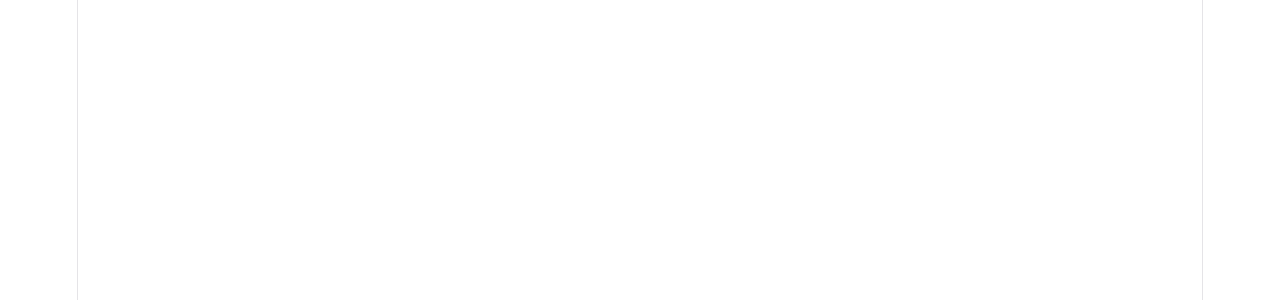
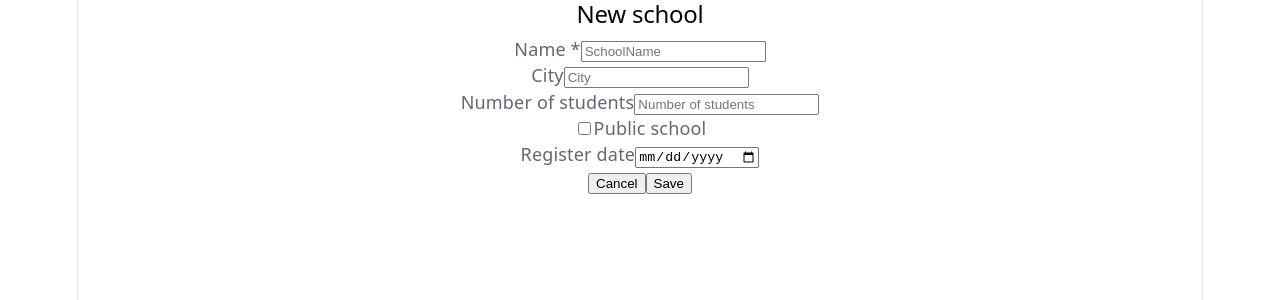
Before and after one commit to JorgeDiezGracia/komorebiFrontend, a React (Vite) app: page /schools/new in a window 1280 px wide. Before the commit this address had no page. Shown: the top 300 px of the page. Built offline with nearby package versions, Linux system fonts and the light colour scheme; sample sign-in values are in the browser's storage.

Commit message:
add school

```diff
--- a/src/App.tsx
+++ b/src/App.tsx
@@ -2,7 +2,9 @@
 import Login from './pages/Login';
 import Register from './pages/Register';
 import Dashboard from './pages/Dashboard';
+import SchoolForm from './pages/SchoolForm';
 import { useAuth } from './context/AuthContext';
+
 
 function PrivateRoute({ children }: { children: React.ReactNode }) {
   const { user, loading } = useAuth();
@@ -23,6 +25,11 @@
         </PrivateRoute>
       } />
       <Route path="/" element={<Navigate to="/login" />} />
+      <Route path="/schools/new" element={
+        <PrivateRoute>
+          <SchoolForm />
+        </PrivateRoute>
+      } />
     </Routes>
   );
 }
--- /dev/null
+++ b/src/pages/SchoolForm.tsx
@@ -0,0 +1,113 @@
+import { useState } from 'react';
+import { useNavigate } from 'react-router-dom';
+import { createSchool } from '../services/schoolService';
+
+export default function SchoolForm() {
+  const navigate = useNavigate();
+
+  const [name, setName] = useState('');
+  const [city, setCity] = useState('');
+  const [students, setStudents] = useState('');
+  const [publicSchool, setPublicSchool] = useState(false);
+  const [registerDate, setRegisterDate] = useState('');
+  const [error, setError] = useState('');
+  const [loading, setLoading] = useState(false);
+
+  const handleSubmit = async (e: React.SyntheticEvent) => {
+    e.preventDefault();
+    setError('');
+    setLoading(true);
+
+    try {
+      await createSchool({
+        name,
+        city,
+        students: parseInt(students),
+        publicSchool,
+        registerDate
+      });
+      navigate('/dashboard');
+    } catch (err: any) {
+      if (err.response?.status === 400) {
+        setError('Incorrect data - please check the fields');
+      } else {
+        setError("Error: Can't connect to the server");
+      }
+    } finally {
+      setLoading(false);
+    }
+  };
+
+  return (
+    <div className="form-page">
+      <div className="form-card">
+        <h2>New school</h2>
+
+        {error && <div className="error-message">{error}</div>}
+
+        <form onSubmit={handleSubmit}>
+          <div className="form-group">
+            <label>Name *</label>
+            <input
+              type="text"
+              value={name}
+              onChange={(e) => setName(e.target.value)}
+              placeholder="SchoolName"
+              required
+            />
+          </div>
+
+          <div className="form-group">
+            <label>City</label>
+            <input
+              type="text"
+              value={city}
+              onChange={(e) => setCity(e.target.value)}
+              placeholder="City"
+            />
+          </div>
+
+          <div className="form-group">
+            <label>Number of students</label>
+            <input
+              type="number"
+              value={students}
+              onChange={(e) => setStudents(e.target.value)}
+              placeholder="Number of students"
+              min="1"
+            />
+          </div>
+
+          <div className="form-group checkbox-group">
+            <label>
+              <input
+                type="checkbox"
+                checked={publicSchool}
+                onChange={(e) => setPublicSchool(e.target.checked)}
+              />
+              Public school
+            </label>
+          </div>
+
+          <div className="form-group">
+            <label>Register date</label>
+            <input
+              type="date"
+              value={registerDate}
+              onChange={(e) => setRegisterDate(e.target.value)}
+            />
+          </div>
+
+          <div className="form-actions">
+            <button type="button" onClick={() => navigate('/dashboard')}>
+              Cancel
+            </button>
+            <button type="submit" disabled={loading}>
+              {loading ? 'Saving...' : 'Save'}
+            </button>
+          </div>
+        </form>
+      </div>
+    </div>
+  );
+}
```
